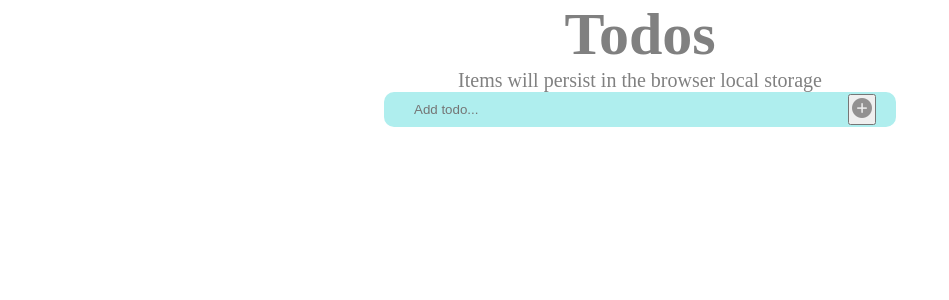
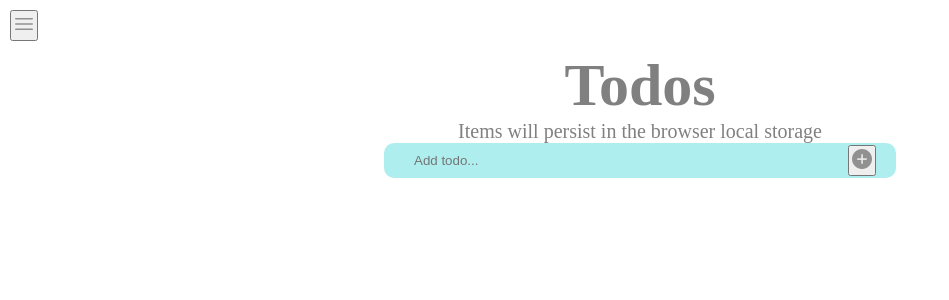
Before and after one commit to kensteph/todo-react-app, a React (Vite) app: page / in a window 1280 px wide. Shown: the top 300 px of the page, without its empty margins (0-949 px from the left). Built offline with nearby package versions, Linux system fonts and the light colour scheme.

Commit message:
Create the navbar component and install react-router-dom

```diff
--- a/package.json
+++ b/package.json
@@ -12,6 +12,7 @@
     "prop-types": "^15.8.1",
     "react": "^18.2.0",
     "react-dom": "^18.2.0",
+    "react-router-dom": "^6.8.1",
     "uuid": "^9.0.0"
   },
   "devDependencies": {
--- a/src/App.jsx
+++ b/src/App.jsx
@@ -1,7 +1,9 @@
+import Navbar from './components/Navbar/Navbar';
 import TodoList from './components/TodoList/TodoList';
 
 const App = () => (
   <div className="App">
+    <Navbar />
     <TodoList />
   </div>
 );
--- /dev/null
+++ b/src/components/Navbar/Navbar.jsx
@@ -0,0 +1,23 @@
+import React, { useState } from 'react';
+
+const Navbar = () => {
+  const [toggleMenu, setToggleMenu] = useState(false);
+
+  return (
+    <header>
+      <button type="button" onClick={() => setToggleMenu(!toggleMenu)}>
+        {' '}
+        <span className="material-symbols-rounded">menu</span>
+      </button>
+      <nav className={toggleMenu ? 'show' : 'hide'}>
+        <ul className="menu">
+          <>Home</>
+          <li>About</li>
+          <li>Login</li>
+        </ul>
+      </nav>
+    </header>
+  );
+};
+
+export default Navbar;
--- a/src/index.css
+++ b/src/index.css
@@ -10,6 +10,36 @@
 * {
   padding: 0;
   margin: 0;
+}
+
+header {
+  margin: 10px;
+  position: relative;
+}
+
+nav {
+  width: 100px;
+  position: absolute;
+  border-radius: 5px;
+  left: 25px;
+}
+
+.menu {
+  display: flex;
+  flex-direction: column;
+  gap: 10px;
+  list-style: none;
+  padding: 10px;
+  font-size: 18px;
+  font-weight: 20px;
+}
+
+.show {
+  display: flex;
+}
+
+.hide {
+  display: none;
 }
 
 .todoListContainer {
```
Also changed, not shown: 1 other file (tests, documents, lock files or other folders).
